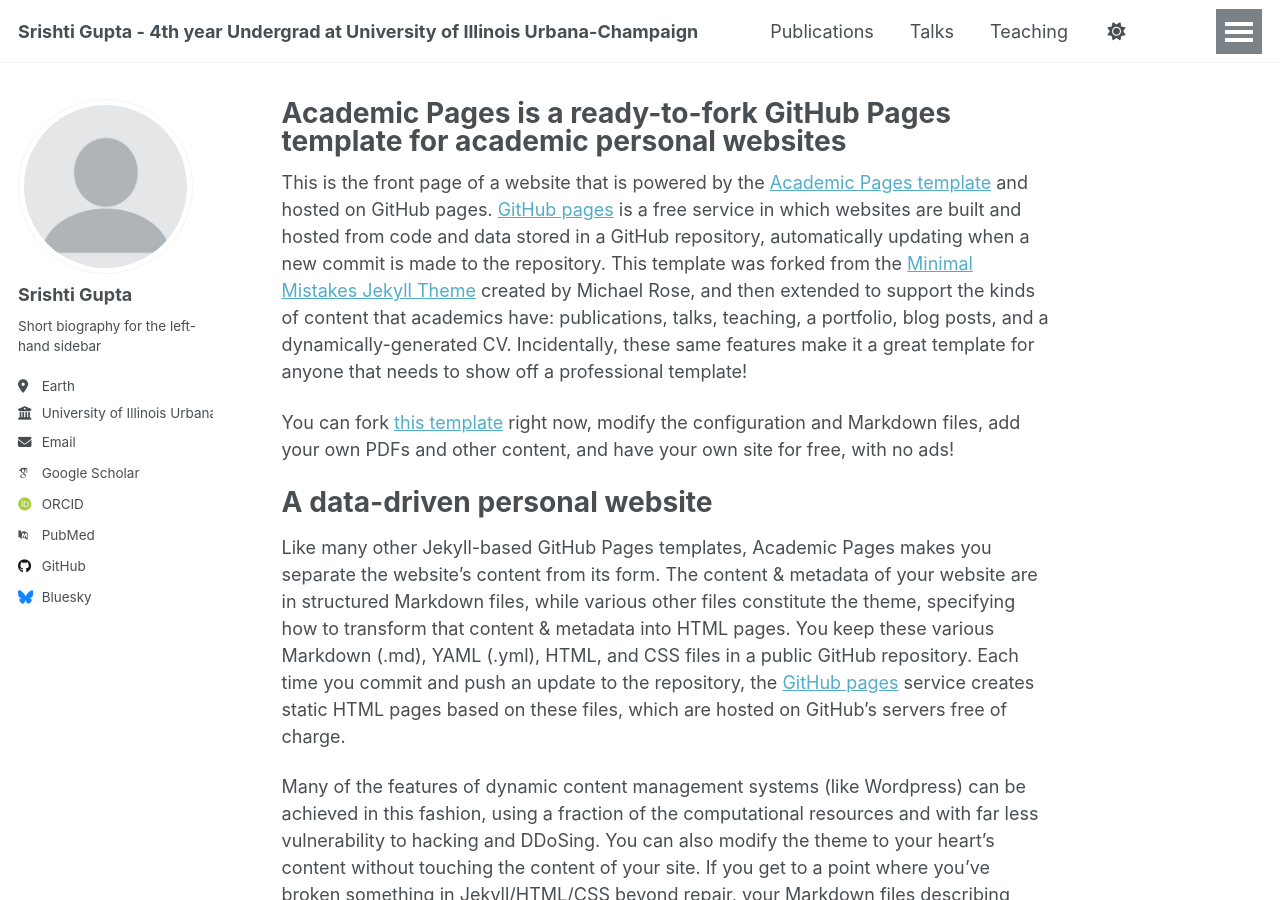
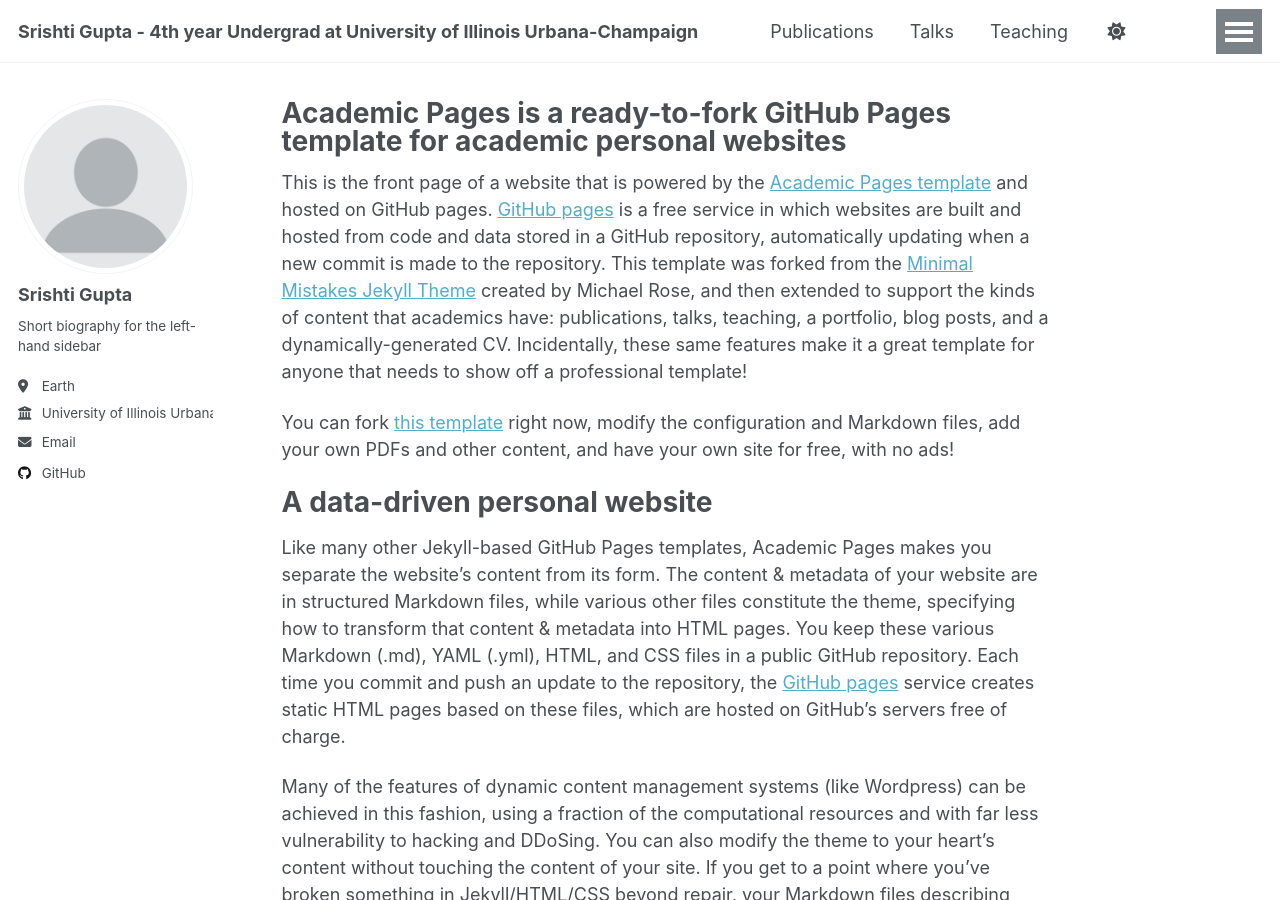
Before and after one commit to SrishtiGupt/CIERA-REU-2025, a Jekyll site: the page built from _pages/about.md, in a window 1280 px wide and 900 px high. Built offline with Jekyll 4.4.1, drawn with Linux system fonts in a browser that asks for light colours; some web fonts are replaced; a script that is not in the unit is left out.

Commit message:
Update _config.yml

```diff
--- a/_config.yml
+++ b/_config.yml
@@ -34,11 +34,11 @@ author:
   # Academic websites
   academia         : # URL
   arxiv            : # URL - Update with the correct link to your profile
-  googlescholar    : "https://scholar.google.com/citations?user=PS_CX0AAAAAJ"
+  googlescholar    : #"https://scholar.google.com/citations?user=PS_CX0AAAAAJ"
   impactstory      : # URL
-  orcid            : "http://orcid.org/yourorcidurl"
+  orcid            : #"http://orcid.org/yourorcidurl"
   semantic         : # URL
-  pubmed           : "https://www.ncbi.nlm.nih.gov/pubmed/?term=john+snow"
+  pubmed           : #"https://www.ncbi.nlm.nih.gov/pubmed/?term=john+snow"
   researchgate     : # URL
   scopus           : # URL
 
@@ -46,13 +46,13 @@ author:
   bitbucket        : # Username - Update with your username on the site
   codepen          : # Username
   dribbble         : # Username
-  github           : "academicpages"
+  github           : "SrishtiGupt"
   kaggle           : # Username
   stackoverflow    : # User number or user number and name (i.e., use "1" or "1/jeff-atwood")
 
   # Social media
   artstation       : # Username
-  bluesky          : "bsky.app" # Replace this with you Bluesky username
+  bluesky          : #"bsky.app" # Replace this with you Bluesky username
   facebook         : # Username
   flickr           : # Username
   foursquare       : # Username
```
